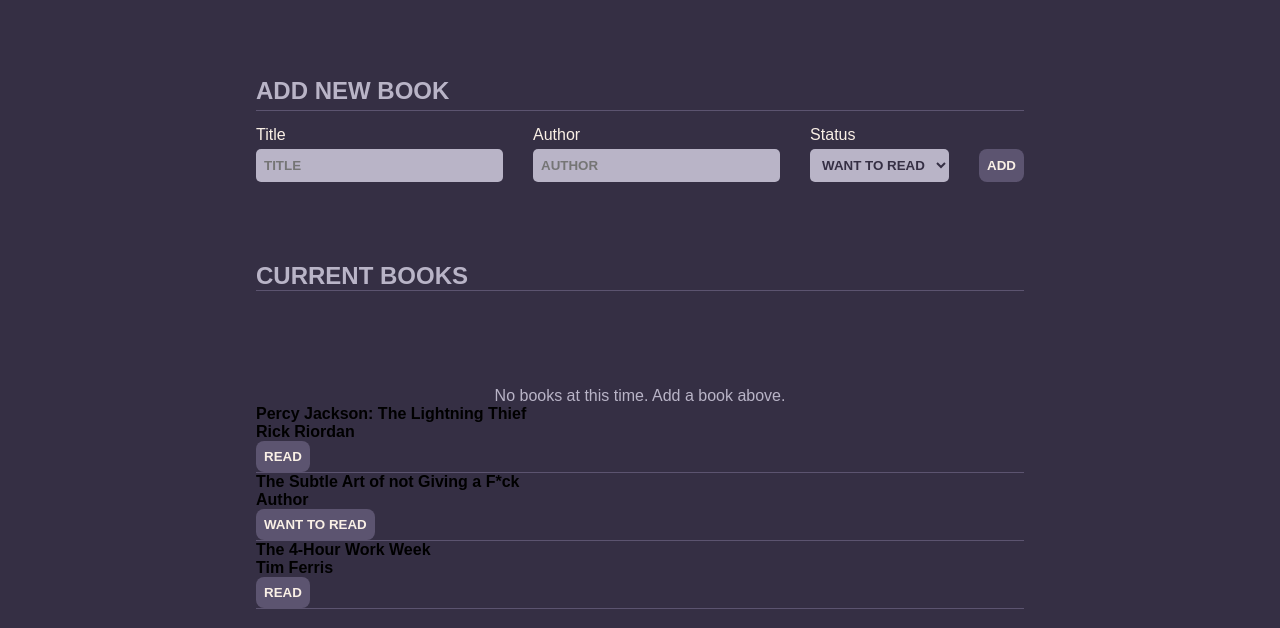
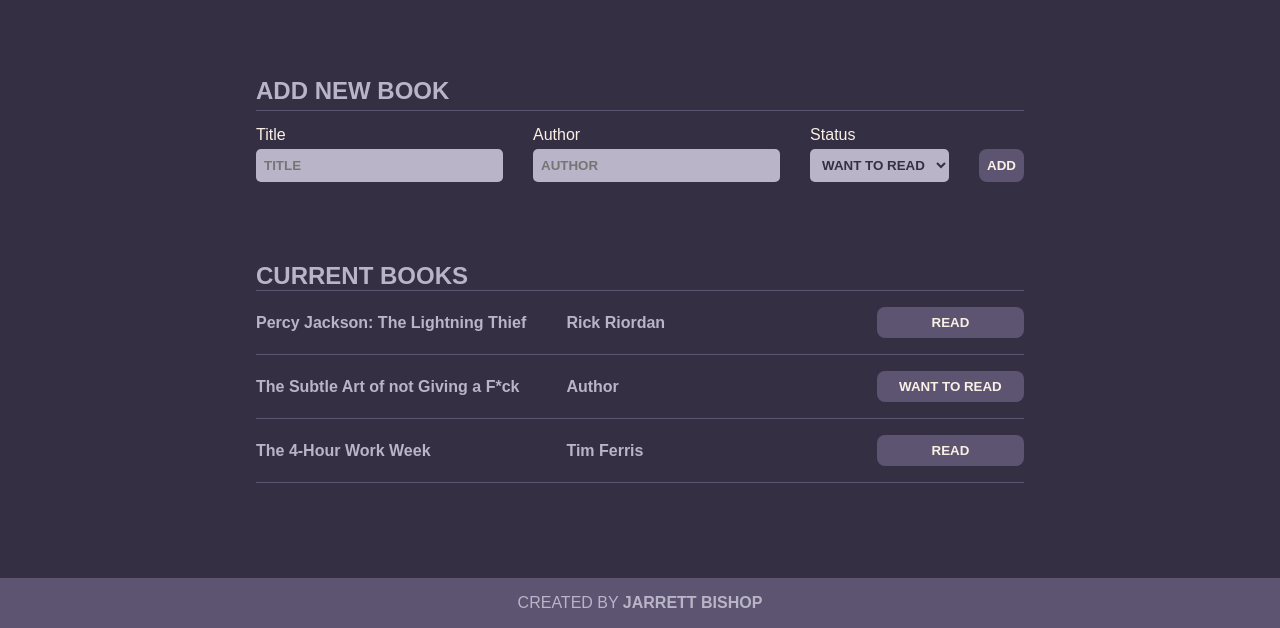
Before and after one commit to jarrettwbishop/library, a plain HTML site: page index.html in a window 1280 px wide. Shown: the part 172-800 px from the top of the page. Drawn offline with Linux system fonts and the light colour scheme.

Commit message:
Add styles for new books/cards added to library

```diff
--- a/main.css
+++ b/main.css
@@ -103,7 +103,7 @@ input:focus {
 	grid-row: 4 / 5;
 }
 
-button {
+.add-book button {
 	grid-row: 4 / 5;
 	color: var(--secondary);
 	font-family: "Poppins", Arial, Helvetica, sans-serif;
@@ -116,7 +116,7 @@ button {
 	cursor: pointer;
 }
 
-button:hover {
+.add-book button:hover {
 	background-color: var(--secondary);
 	color: var(--primary-600);
 }
@@ -143,6 +143,39 @@ button:hover {
 	align-items: end;
 	margin-top: 6rem;
 	color: var(--primary-300);
+	display: none;
+}
+.cards {
+	display: flex;
+	flex-direction: column;
+}
+.card {
+	display: grid;
+	grid-template-columns: 2fr 2fr 1fr;
+	gap: 1rem;
+	margin: 1rem 0;
+	align-items: center;
+}
+
+.card h4 {
+	color: var(--primary-300);
+}
+
+.card button {
+	color: var(--secondary);
+	font-family: "Poppins", Arial, Helvetica, sans-serif;
+	font-weight: 700;
+	text-transform: uppercase;
+	background-color: var(--primary-600);
+	border: none;
+	padding: 0.5rem;
+	border-radius: 0.5rem;
+	cursor: pointer;
+}
+
+.card button:hover {
+	background-color: var(--secondary);
+	color: var(--primary-600);
 }
 footer {
 	margin-top: auto;
```
